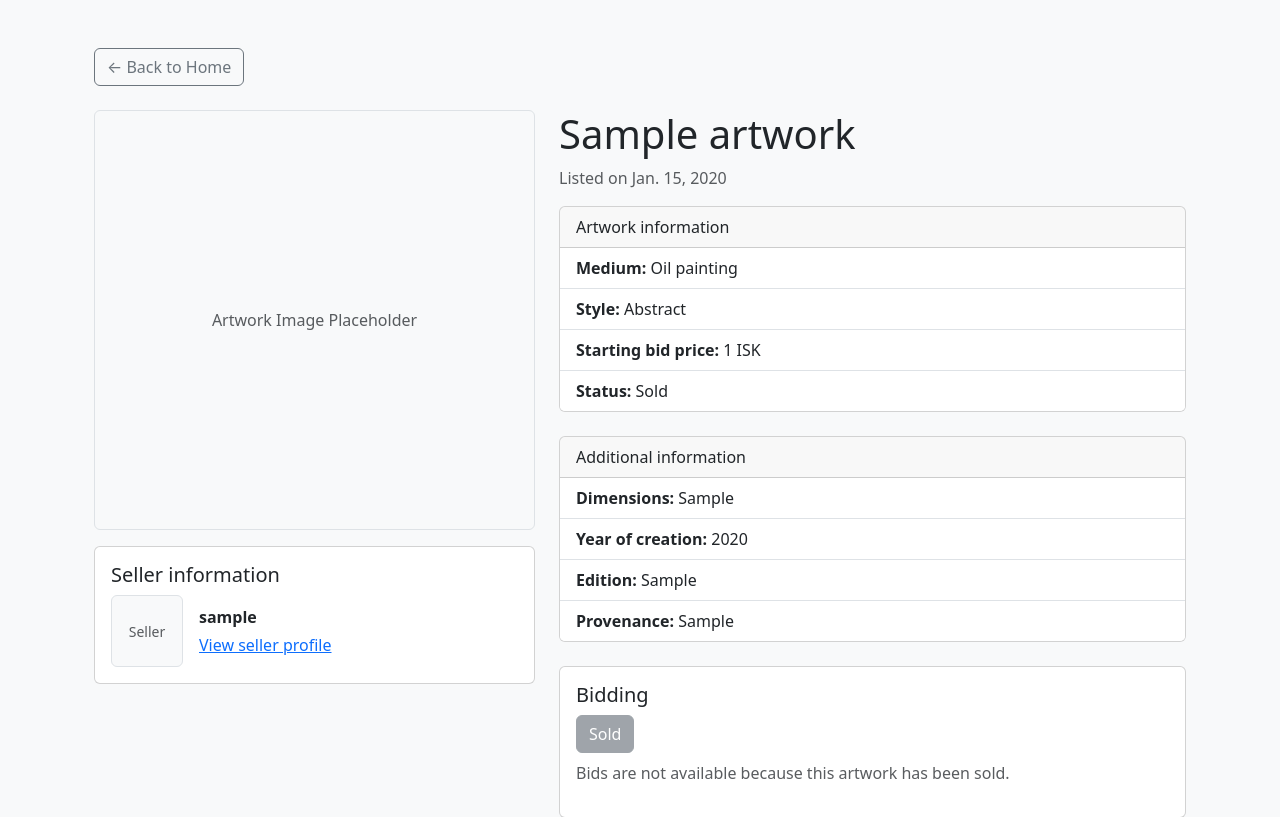
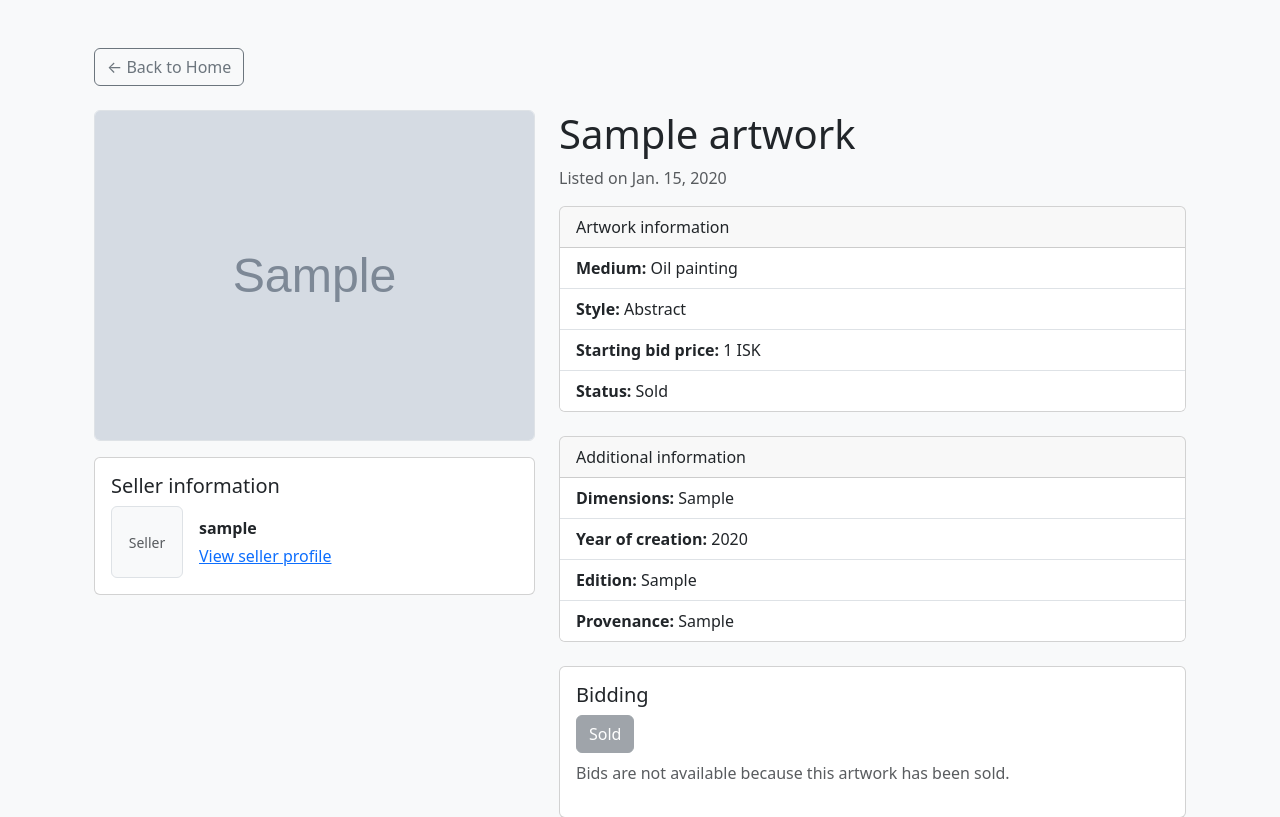
Before and after one commit to Alexander-HR/ArtVault, a Django app: page /artworks/1/ in a window 1280 px wide. Shown: the part 57-874 px from the top of the page. Run offline with Django 5.2, Linux system fonts and the light colour scheme; tables that the repository leaves empty hold one stand-in row (values such as "Sample post"); grey boxes marked "Sample" are stand-in pictures.

Commit message:
Update artwork detail page to use static artwork images

```diff
--- a/artworks/views.py
+++ b/artworks/views.py
@@ -25,9 +25,9 @@ def artwork_detail(request, artwork_id):
         "user_bid": user_bid,
     }
 
-    return render(request, "artworks/detail.html", {"artwork": artwork})
+    return render(request, "artworks/detail.html", context)
 
 
 def index(request):
     artworks = Artwork.objects.all()
-    return render(request, 'artworks/index.html', {'artworks': artworks})
+    return render(request, "artworks/index.html", {"artworks": artworks})
--- a/templates/artworks/detail.html
+++ b/templates/artworks/detail.html
@@ -1,4 +1,5 @@
 {% extends "base.html" %}
+{% load static %}
 
 {% block content %}
 <div class="container my-5">
@@ -11,7 +12,10 @@
                     <div class="carousel-inner">
                         {% for image in images %}
                             <div class="carousel-item {% if forloop.first %}active{% endif %}">
-                                <img src="{{ image.image.url }}" class="d-block w-100 rounded border" alt="{{ artwork.title }}" style="max-height: 420px; object-fit: cover;">
+                                <img src="{% static image.image_path %}"
+                                     class="d-block w-100 rounded border"
+                                     alt="{{ artwork.title }}"
+                                     style="max-height: 420px; object-fit: cover;">
                             </div>
                         {% endfor %}
                     </div>
```
